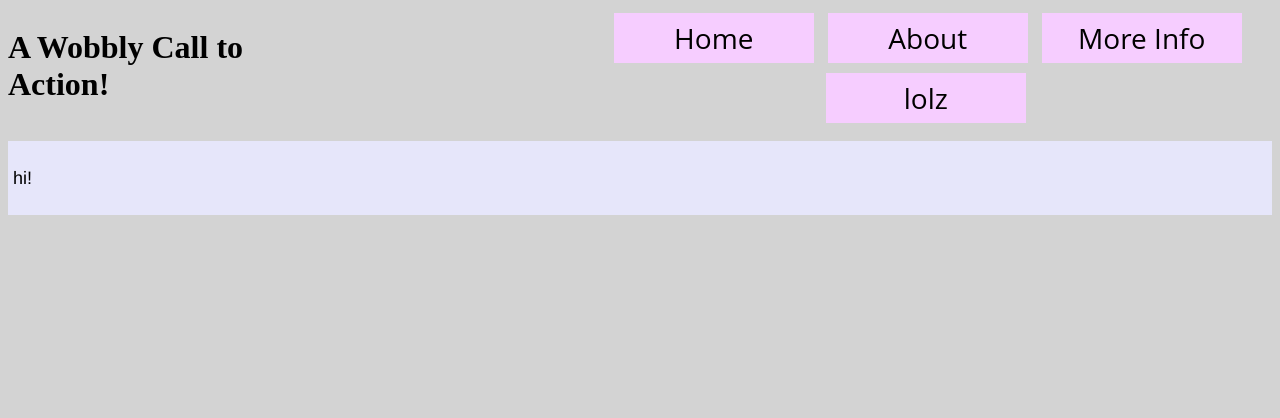
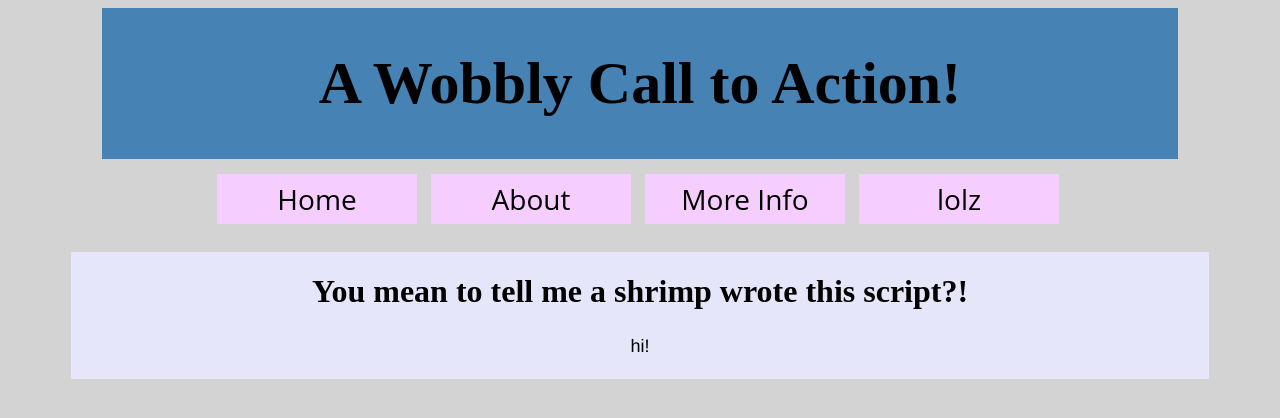
Before and after one commit to eavila6/hc431-final-project, a plain HTML site: page index.html in a window 1280 px wide. Drawn offline with Linux system fonts and the light colour scheme.

Commit message:
made a cleaner webpage
aligned header, button bar, and text box to center

```diff
--- a/index.html
+++ b/index.html
@@ -3,6 +3,7 @@
     <head>
         <title>A Wobbly Call to Action</title>
         <meta charset="utf-8">
+        <meta http-equiv="X-UA-Compatible" content="IE-edge" />
         <!--One size fits all-->
         <meta name="viewport" content="width=device-width, initial-scale=1">
 
@@ -11,8 +12,8 @@
     </head>
 
     <body>
-        <div id="main">
-            <h1>A Wobbly Call to Action!</h1>
+        <div class="header"><h1>A Wobbly Call to Action!</h1></div>
+
         <div class="btn-bar">
             <div class="btn-group">
                 <button>Home</button>
@@ -21,10 +22,14 @@
                 <button>lolz</button>
             </div>
         </div>
-        </div>
 
         <div class="container">
+            <div class="box">
+                <div class="text-centered">
+                    <h1>You mean to tell me a shrimp wrote this script?!</h1>
                     <p>hi!</p>
+                </div>
+            </div>
         </div>
     </body>
 </html>
--- a/styles.css
+++ b/styles.css
@@ -22,14 +22,22 @@ button {
 }
 
 /* ----class section------------------------------------------------------- */
+
+.box{
+  background-color: lavender;
+  width: 90%;
+}
+
 .btn-bar{
   align-content:center;
   margin: auto;
   text-align:center;
+  padding: 10px;
 }
 
 /* Clear floats (clearfix hack) */
 .btn-group:after {
+  align-self: right;
   content: "";
   clear: both;
   display: inline-block;
@@ -46,33 +54,37 @@ button {
 }
 
 .container{
-    /*align-items: center;*/
-    background-color: lavender;
+    justify-content: center;
     border-width: 7px;
     display: flex;
-    padding: 5px;
+    /* padding: 25px; */
     /*justify-content: center;*/
     margin-top: 1%;
 }
 
 .header {
   overflow: hidden;
+  text-align: center;
+  margin: auto;
 	background: steelblue;
+  font-size: 30px;
 	padding: 1px;
-	width: 35%;
+  width: 85%;
 }
 
 .text-centered{
   justify-content: center;
+  text-align: center;
 }
 
 /* ----ID section ------------------------------------------------- */
+
+/* this is useful */
+/* but maybe not in this page*/
 #main{
     /*border: 2px line;*/
     display: inline-flex;
-    gap: 300px; /* a makeshift solution for now; leaves an ugly gap when shrinked */
+    justify-content: space-between;
+    margin: 0%;
+    /*gap: 300px; /* a makeshift solution for now; leaves an ugly gap when shrinked */
 }
-
-#spaceyHeader{
-  margin-right: auto;
-}
```
Lines whose indentation alone changed are shown as unchanged.
